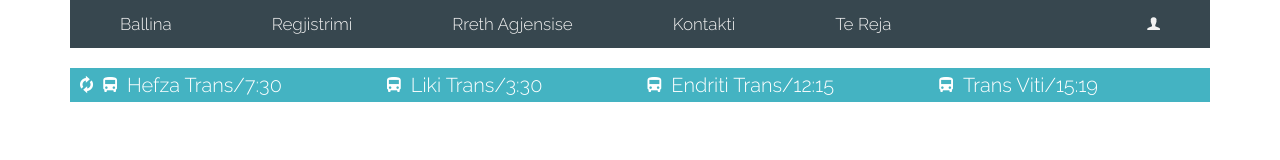
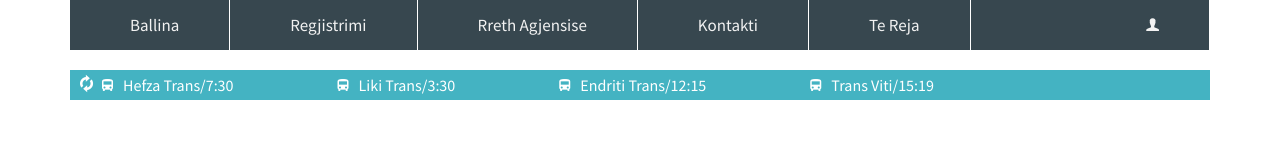
Before and after one commit to majlindi1/NewTemplate, a plain HTML site: page Bus/Bus/index.html in a window 1280 px wide. Drawn offline with Linux system fonts and the light colour scheme; files whose address does not match are found by name.

Commit message:
Disa ndryshime
dsdsds

```diff
--- a/Bus/Bus/In/css/style.css
+++ b/Bus/Bus/In/css/style.css
@@ -15,7 +15,8 @@ html {
     text-rendering: optimizeLegibility;
     font-size: 20px;
     font-weight:300;
-    font-family:'Raleway';
+    font-family: 'Source Sans Pro', sans-serif;
+
 }
 
 .clearfix {zoom :1}
@@ -51,7 +52,12 @@ ul.topnav {
 }
 
 /* Float the list items side by side */
-ul.topnav li {float: left;}
+ul.topnav li {
+	float: left;
+	border-right:1px solid white;
+	padding-left:10px;
+}
+
 
 
 ul.topnav .admin {
@@ -69,7 +75,7 @@ ul.topnav li a {
 }
 
 /* Change background color of links on hover */
-ul.topnav li a:hover {background-color: #fff;
+ul.topnav li a:hover {background-color: #e6e6e6;
 color:black;
 }
 
@@ -111,15 +117,21 @@ ul.topnav li.icon {display: none;}
     list-style: none;
     overflow: hidden;
     padding:0 0 0 10px;
+
 }
 .oraret-bus i {
     color:white;
+
 }
 .oraret-bus ul li {
     display: inline-block;
     padding:5px 95px 5px 5px;
     color:white;
+	font-size:80%;
 }
+
+
+
 .oraret-bus ul li i{
     margin-right:10px;
 }
--- a/Bus/Bus/index.html
+++ b/Bus/Bus/index.html
@@ -6,8 +6,7 @@
         <link rel="stylesheet" type="text/css" href="Out/css/grid.css">
         <link rel="stylesheet" type="text/css" href="Out/css/ionicons.min.css">
         <link rel="stylesheet" type="text/css" href="In/css/style.css">
-        <link href="https://fonts.googleapis.com/css?family=Raleway:100i,200,300,400" rel="stylesheet">
-
+      <link href="https://fonts.googleapis.com/css?family=Raleway|Source+Sans+Pro" rel="stylesheet">
 </head>
     <body>
 
```
Also changed, not shown: 15183874_947409722069408_1370718524_o.jpg (deleted), asasassa.png (deleted), asdasdas.png (deleted), sdsadasdasda.png (deleted), 1 other file.
